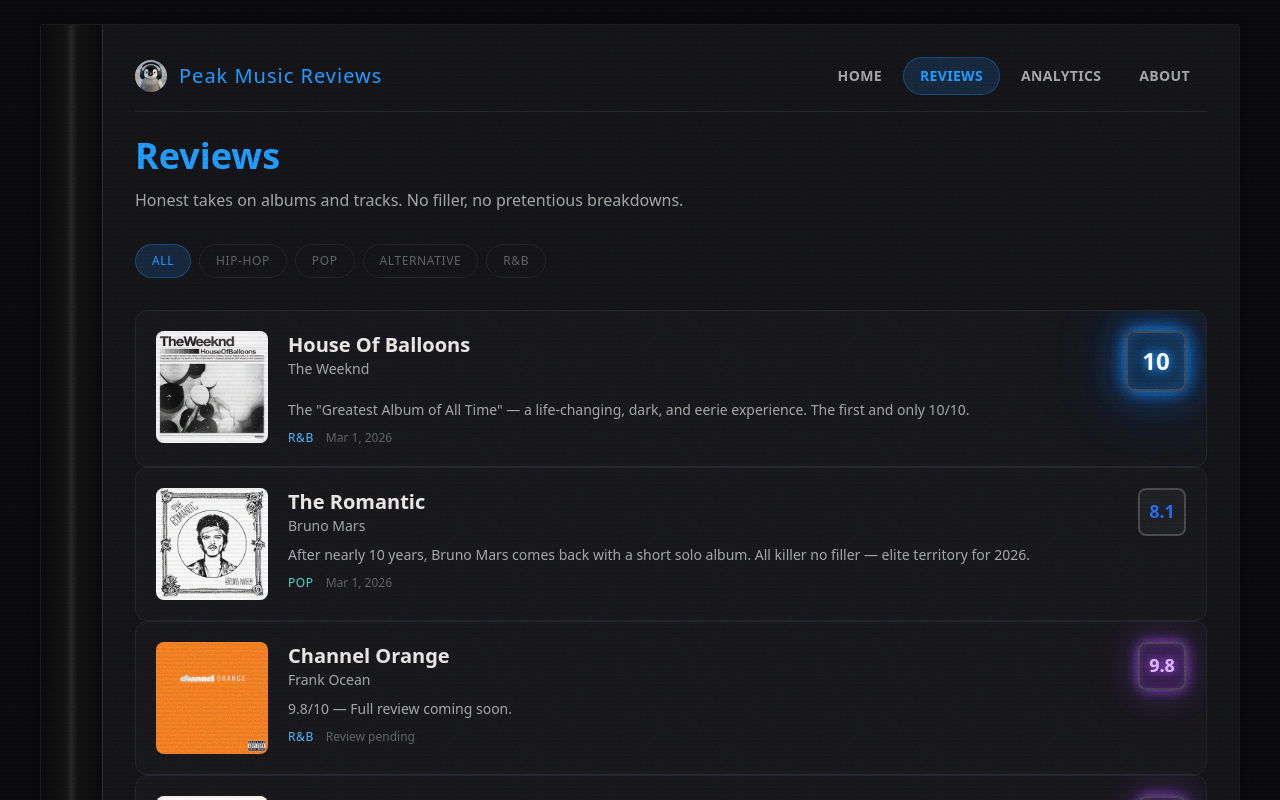
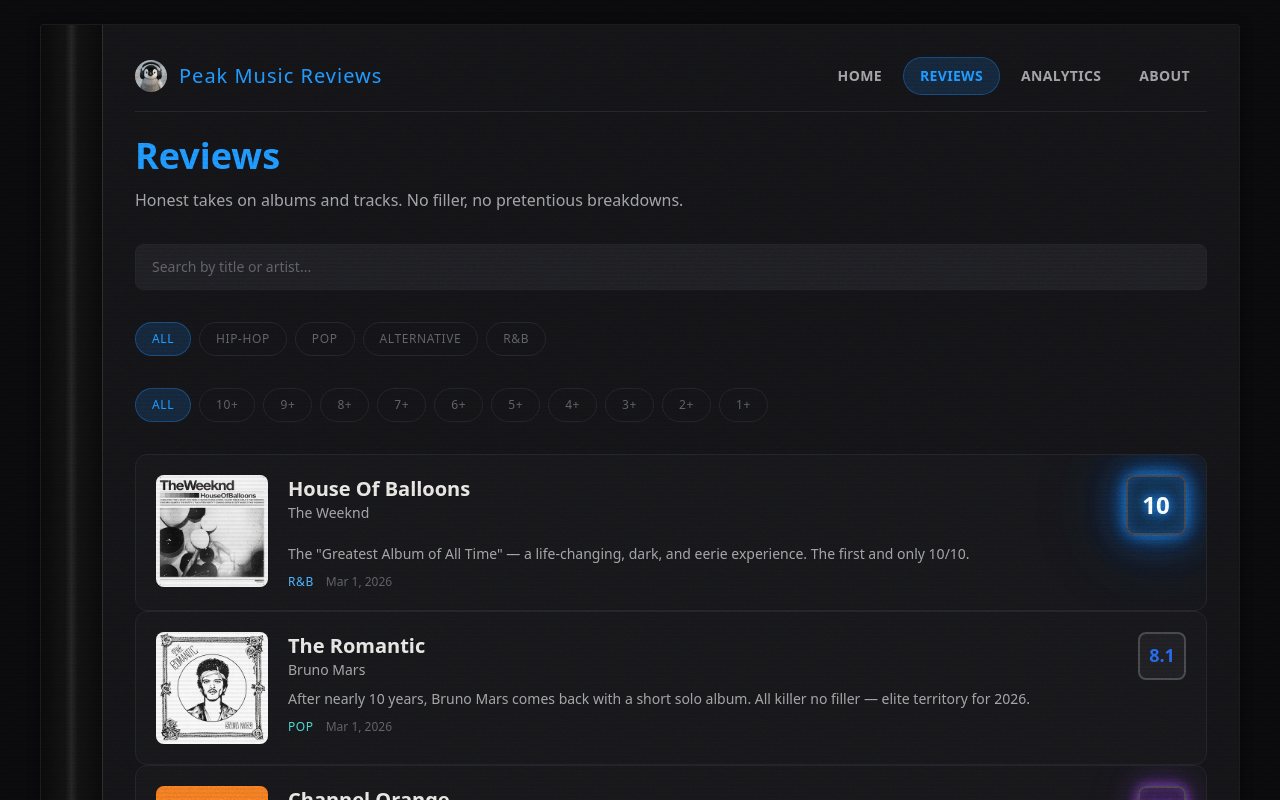
Before and after one commit to luca5620/lucas-music-blog, a Next.js app: page /reviews in a window 1280 px wide. Shown: the top 800 px of the page. Built offline with nearby package versions, Linux system fonts and the light colour scheme.

Commit message:
Add search by title/artist and rating filter to reviews page
Co-Authored-By: Claude Opus 4.6 <noreply@anthropic.com>

```diff
--- a/components/reviews/ReviewsList.tsx
+++ b/components/reviews/ReviewsList.tsx
@@ -13,17 +13,47 @@ const GENRE_OPTIONS: (Genre | "All")[] = [
   "R&B",
 ];
 
+const RATING_OPTIONS: (number | "All")[] = ["All", 10, 9, 8, 7, 6, 5, 4, 3, 2, 1];
+
 export default function ReviewsList({ reviews }: { reviews: Review[] }) {
   const [activeGenre, setActiveGenre] = useState<Genre | "All">("All");
+  const [searchQuery, setSearchQuery] = useState("");
+  const [activeRating, setActiveRating] = useState<number | "All">("All");
 
-  const filtered =
-    activeGenre === "All"
-      ? reviews
-      : reviews.filter((r) => r.genre === activeGenre);
+  const filtered = reviews
+    .filter((r) => activeGenre === "All" || r.genre === activeGenre)
+    .filter((r) => {
+      if (!searchQuery.trim()) return true;
+      const q = searchQuery.toLowerCase();
+      return r.title.toLowerCase().includes(q) || r.artist.toLowerCase().includes(q);
+    })
+    .filter((r) => {
+      if (activeRating === "All") return true;
+      return Math.floor(r.rating) === activeRating || (activeRating === 10 && r.rating === 10);
+    });
 
   return (
     <>
-      {/* Filter Bar */}
+      {/* Search Input */}
+      <div className="relative">
+        <input
+          type="text"
+          value={searchQuery}
+          onChange={(e) => setSearchQuery(e.target.value)}
+          placeholder="Search by title or artist..."
+          className="w-full px-4 py-3 rounded-lg bg-bg-elevated border border-border-subtle text-text-primary placeholder:text-text-muted text-sm focus:outline-none focus:border-accent-primary/50 focus:ring-1 focus:ring-accent-primary/25 transition-all"
+        />
+        {searchQuery && (
+          <button
+            onClick={() => setSearchQuery("")}
+            className="absolute right-3 top-1/2 -translate-y-1/2 text-text-muted hover:text-text-primary transition-colors text-sm"
+          >
+            ✕
+          </button>
+        )}
+      </div>
+
+      {/* Genre Filter */}
       <div className="flex flex-wrap gap-2">
         {GENRE_OPTIONS.map((genre) => (
           <button
@@ -44,12 +74,40 @@ export default function ReviewsList({ reviews }: { reviews: Review[] }) {
         ))}
       </div>
 
+      {/* Rating Filter */}
+      <div className="flex flex-wrap gap-2">
+        {RATING_OPTIONS.map((rating) => {
+          const isActive = rating === activeRating;
+          const hex = typeof rating === "number" ? getRatingHex(rating) : undefined;
+          return (
+            <button
+              key={String(rating)}
+              onClick={() => setActiveRating(rating)}
+              className={`
+                pixel-text text-xs uppercase tracking-widest px-4 py-2 rounded-full
+                border transition-all duration-200
+                ${
+                  isActive
+                    ? typeof rating === "number"
+                      ? "bg-[var(--btn-color)]/15 border-[var(--btn-color)]/30"
+                      : "bg-accent-primary/15 text-accent-primary border-accent-primary/30"
+                    : "text-text-muted border-border-subtle hover:text-text-primary hover:border-border-medium"
+                }
+              `}
+              style={hex ? { "--btn-color": hex, color: isActive ? hex : undefined } as React.CSSProperties : undefined}
+            >
+              {typeof rating === "number" ? `${rating}+` : rating}
+            </button>
+          );
+        })}
+      </div>
+
       {/* Review List */}
       <div className="space-y-4">
         {filtered.length === 0 ? (
           <div className="card-y2k p-8 text-center">
             <p className="text-text-muted pixel-text text-sm">
-              No reviews in this genre yet.
+              No reviews match your filters.
             </p>
           </div>
         ) : (
```
